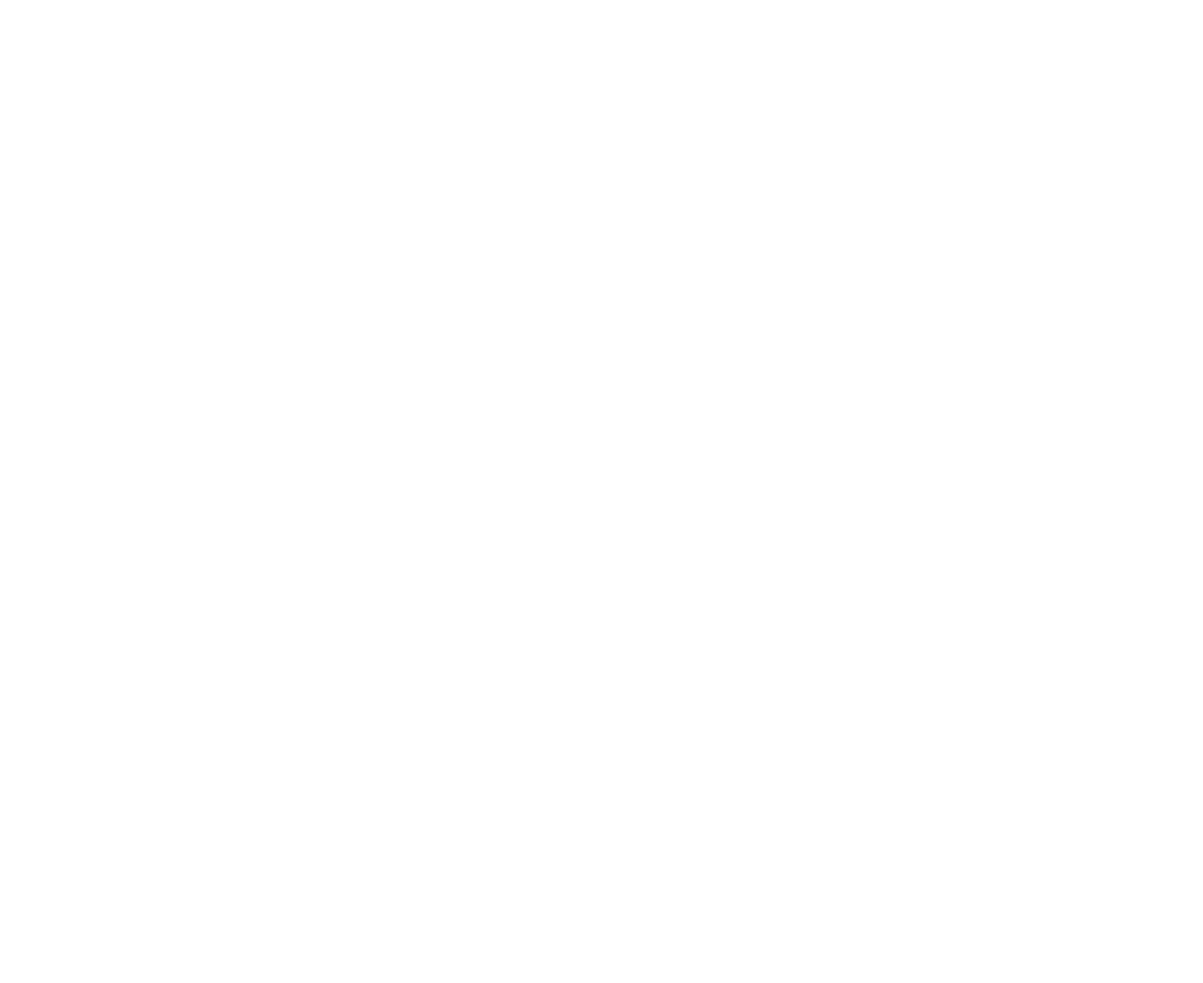
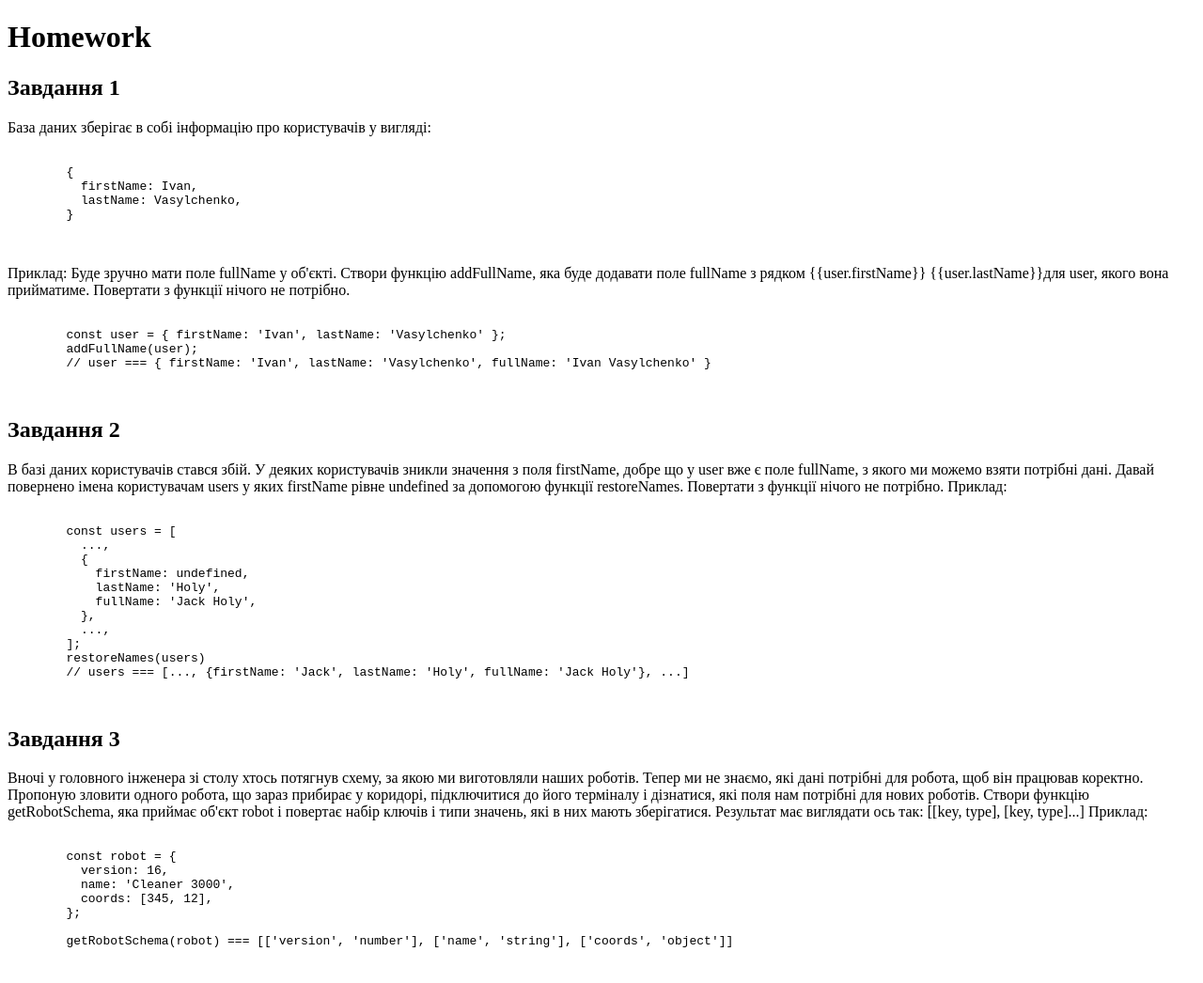
Before and after one commit to sergeykatelyna/todo_app__roman_holubkov, a plain HTML site: page index.html in a window 1280 px wide. Shown: the whole page at 94% size. Before the commit the page ends 800 px from the top, so only its background shows below. Drawn offline with Linux system fonts and the light colour scheme.

Commit message:
homework init

```diff
--- a/index.html
+++ b/index.html
@@ -6,6 +6,84 @@
   <title>Document</title>
 </head>
 <body>
+  <h1>Homework</h1>
 
+  <div>
+    <h2>Завдання 1</h2>
+    <p>База даних зберігає в собі інформацію про користувачів у вигляді:</p>
+    <pre>
+      <code>
+        {
+          firstName: Ivan,
+          lastName: Vasylchenko,
+        }
+      </code>
+    </pre>
+    <p>
+      Приклад:
+      Буде зручно мати поле fullName у об'єкті. Створи функцію addFullName,
+      яка буде додавати поле fullName з рядком {{user.firstName}} {{user.lastName}}для user,
+      якого вона прийматиме. Повертати з функції нічого не потрібно.
+    </p>
+    <pre>
+      <code>
+        const user = { firstName: 'Ivan', lastName: 'Vasylchenko' };
+        addFullName(user);
+        // user === { firstName: 'Ivan', lastName: 'Vasylchenko', fullName: 'Ivan Vasylchenko' }
+      </code>
+    </pre>
+  </div>
+
+  <div>
+    <h2>Завдання 2</h2>
+    <p>
+      В базі даних користувачів стався збій. У деяких користувачів зникли значення з поля firstName,
+      добре що у user вже є поле fullName, з якого ми можемо взяти потрібні дані.
+      Давай повернено імена користувачам users у яких firstName рівне undefined за допомогою функції restoreNames.
+      Повертати з функції нічого не потрібно.
+
+      Приклад:
+    </p>
+    <pre>
+      <code>
+        const users = [
+          ...,
+          {
+            firstName: undefined,
+            lastName: 'Holy',
+            fullName: 'Jack Holy',
+          },
+          ...,
+        ];
+        restoreNames(users)
+        // users === [..., {firstName: 'Jack', lastName: 'Holy', fullName: 'Jack Holy'}, ...]
+      </code>
+    </pre>
+  </div>
+
+  <div>
+    <h2>Завдання 3</h2>
+    <p>
+      Вночі у головного інженера зі столу хтось потягнув схему,
+      за якою ми виготовляли наших роботів.
+      Тепер ми не знаємо, які дані потрібні для робота, щоб він працював коректно.
+      Пропоную зловити одного робота, що зараз прибирає у коридорі, підключитися до його терміналу і дізнатися,
+      які поля нам потрібні для нових роботів. Створи функцію getRobotSchema, яка приймає об'єкт robot і повертає набір ключів і типи значень,
+      які в них мають зберігатися. Результат має виглядати ось так: [[key, type], [key, type]...]
+
+      Приклад:
+    </p>
+
+    <pre>
+      <code>
+        const robot = {
+          version: 16,
+          name: 'Cleaner 3000',
+          coords: [345, 12],
+        };
+
+        getRobotSchema(robot) === [['version', 'number'], ['name', 'string'], ['coords', 'object']]
+      </code>
+    </pre>
 </body>
 </html>
```
